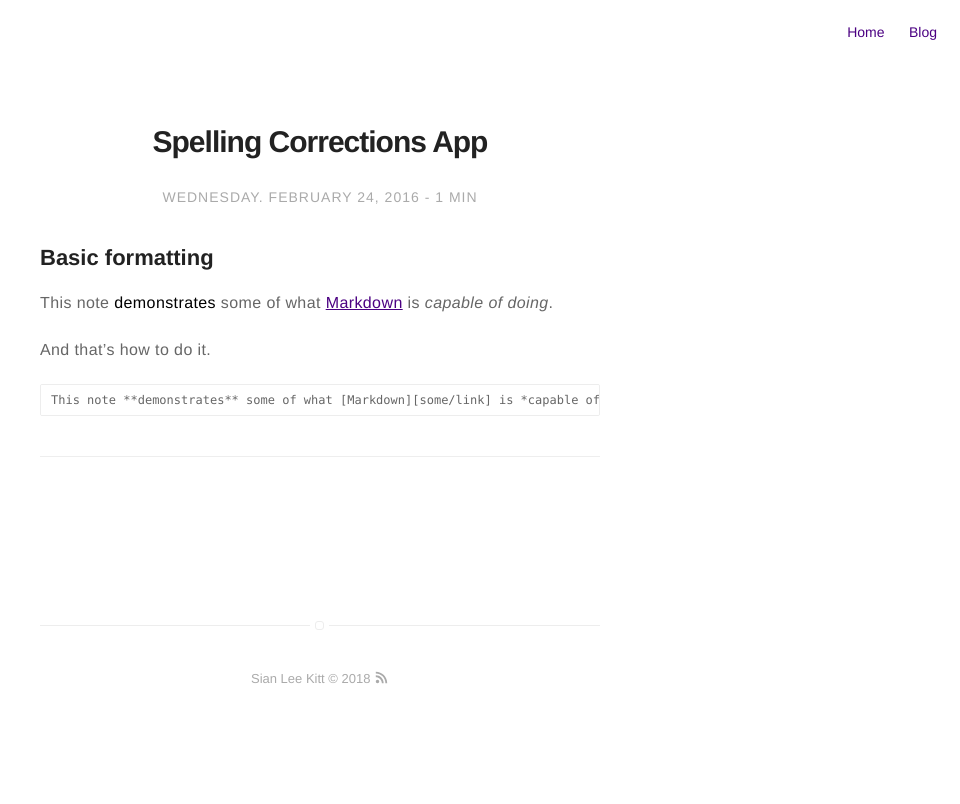
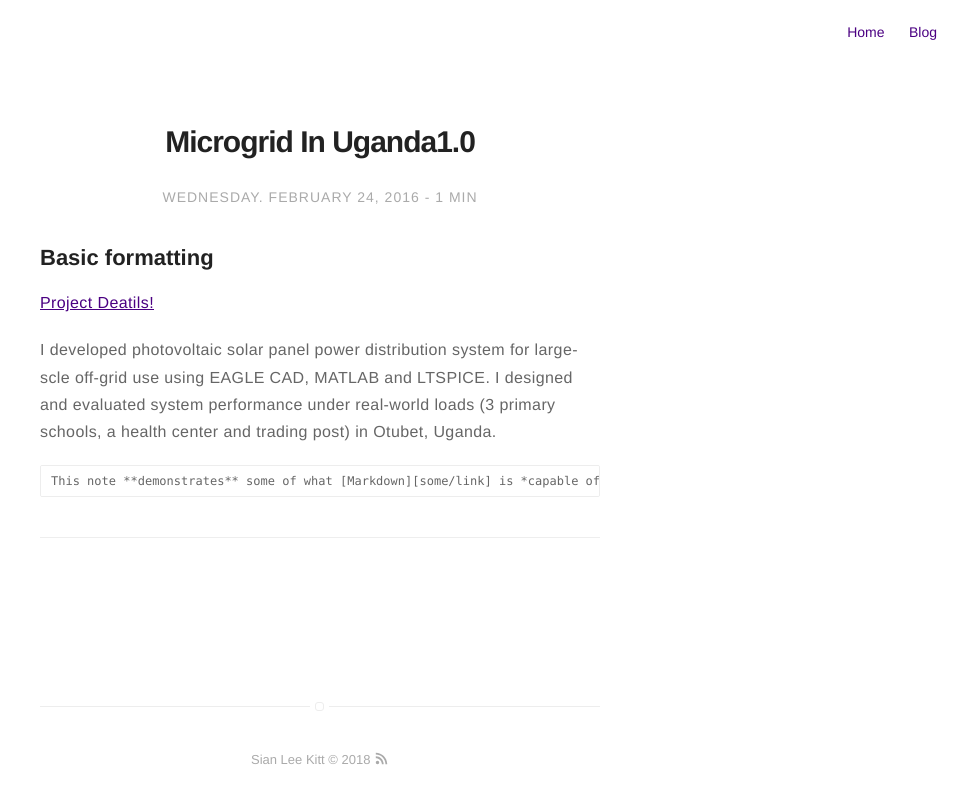
Before and after one commit to Siaan/Siaan.github.io, a Jekyll site: the page built from _posts/2016-02-24-spelling-corrections-elements.markdown, in a window 1280 px wide. Shown: the top 804 px of the page, without its empty margins (320-1280 px from the left). Built offline with Jekyll 4.4.1, drawn with Linux system fonts in a browser that asks for light colours.

Commit message:
Maybe? Uganda?

```diff
--- a/_posts/2016-02-24-spelling-corrections-elements.markdown
+++ b/_posts/2016-02-24-spelling-corrections-elements.markdown
@@ -1,5 +1,5 @@
 ---
-title: "Spelling Corrections App"
+title: "Microgrid In Uganda1.0"
 layout: post
 date: 2016-02-24 22:44
 image: /assets/images/markdown.jpg
@@ -15,9 +15,11 @@ description: Markdown summary with different options
 
 ## Basic formatting
 
-This note **demonstrates** some of what [Markdown][1] is *capable of doing*.
+[Project Deatils!][1]
 
-And that's how to do it.
+I developed photovoltaic solar panel power distribution system for large-scle off-grid use using EAGLE CAD, MATLAB and LTSPICE.
+I designed and evaluated system performance under real-world loads (3 primary schools, a health center and trading post) in Otubet, Uganda.
+
 
 {% highlight html %}
 This note **demonstrates** some of what [Markdown][some/link] is *capable of doing*.
```
Also changed, not shown: other parts of _posts/2016-02-24-spelling-corrections-elements.markdown (+1 -6 lines).
